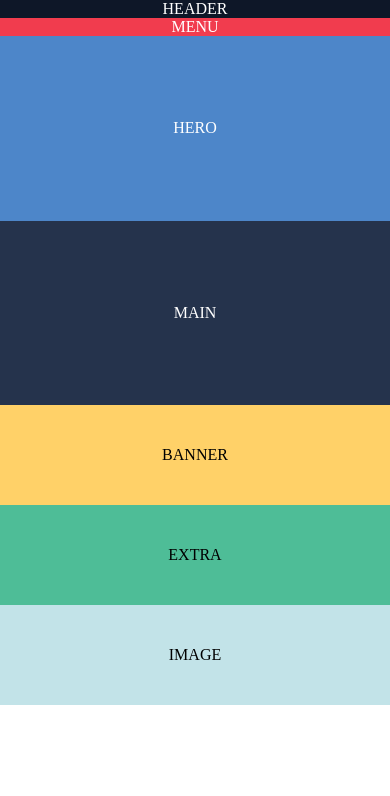
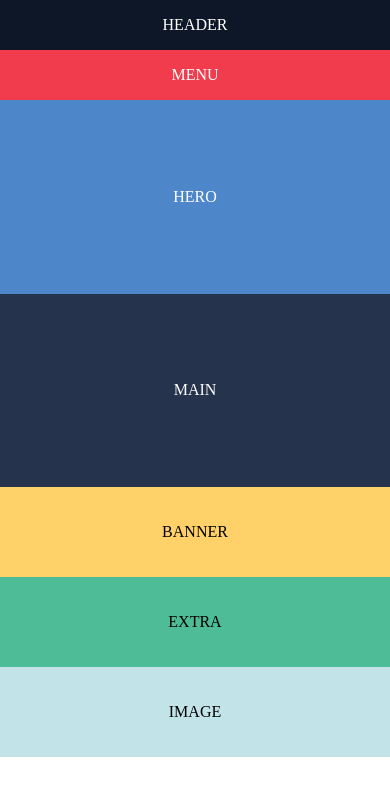
Before and after one commit to SantiNunez2003/Actividad-7-Responsive, a plain HTML site: page index.html in a window 390 px wide. Drawn offline with Linux system fonts and the light colour scheme.

Commit message:
RECHANGES

```diff
--- a/styles.css
+++ b/styles.css
@@ -52,42 +52,44 @@ section{
     .HEADER{
         background-color: var(--azul-oscuro);
         grid-area: n1;
+        height: 50px;
     }
 
     .MENU{
         background-color: var(--rojo);
         grid-area: n2;
+        height: 50px;
     }
 
     .HERO{
         background-color: var(--celeste);
         grid-area: n3;
-        height: 184.5px;
+        height: 193.5px;
     }
 
     .MAIN{
         background-color: var(--azul);
         grid-area: n4;
-        height: 184.5px;
+        height: 193.5px;
     }
 
 
     .EXTRA{
         background-color: var(--verde);
         grid-area: n5;
-        height: 100px;
+        height: 90px;
     }
 
     .IMAGE{
         background-color: var(--verde-claro);
         grid-area: n6;
-        height: 100px;
+        height: 90px;
     }
 
     .BANNER{
         background-color: var(--amarillo);
         grid-area: n7;
-        height: 100px;
+        height: 90px;
     }
   }
 
@@ -113,12 +115,13 @@ section{
     .HEADER{
         background-color: var(--azul-oscuro);
         grid-area: n1;
+        height: 50px;
     }
 
     .MENU{
         background-color: var(--rojo);
         grid-area: n2;
-        height: 415px;
+        height: 407px;
     }
 
     .HERO{
@@ -137,13 +140,13 @@ section{
     .EXTRA{
         background-color: var(--verde);
         grid-area: n5;
-        height: 100px;
+        height: 90px;
     }
 
     .IMAGE{
         background-color: var(--verde-claro);
         grid-area: n6;
-        height: 100px;
+        height: 90px;
     }
 
     .BANNER{
@@ -158,6 +161,7 @@ section{
 @media (min-width: 1025px) {
     .main-grid{
         width: 100%;
+        height: 100%;
         display: grid;
         grid-template-columns: repeat(4);
         grid-template-rows: repeat(6);
```
